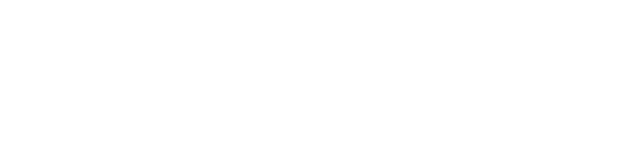
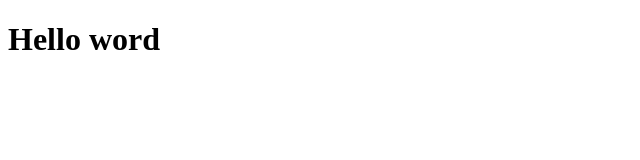
Before and after one commit to TemoAlelishvili/html-and-css-tutorials, a plain HTML site: page 1-HTML-Basics/index.html in a window 1280 px wide. Shown: the whole page, without its empty margins (0-640 px from the left). Drawn offline with Linux system fonts and the light colour scheme.

Commit message:
feat(1-HTML-Basics): Finish-4 tutorial

```diff
--- a/1-HTML-Basics/index.html
+++ b/1-HTML-Basics/index.html
@@ -6,4 +6,7 @@
     <meta name="viewport" content="width=device-width, initial-scale=1.0">
 <meta http-equiv="X-UA-Compatible" content="ie=edge">
 </head>
+<body>
+    <h1>Hello word</h1>
+</body>
 </html>
```
